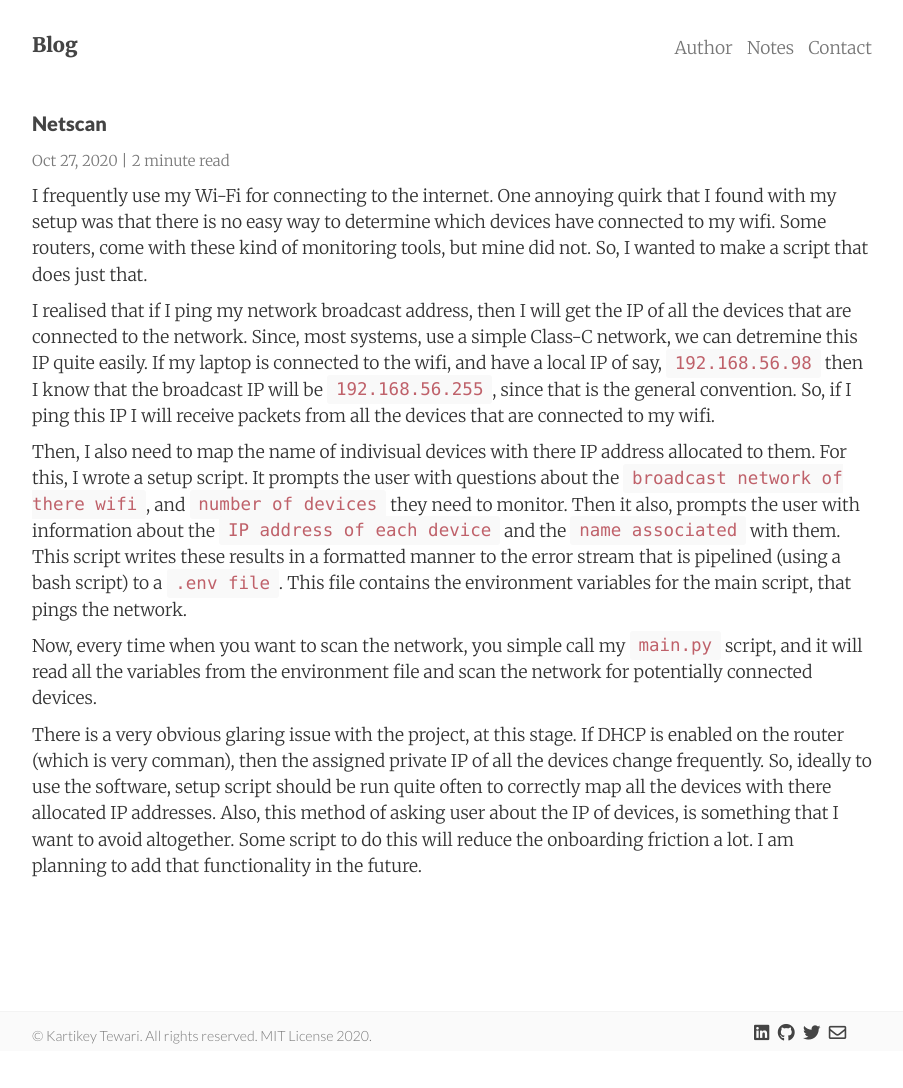
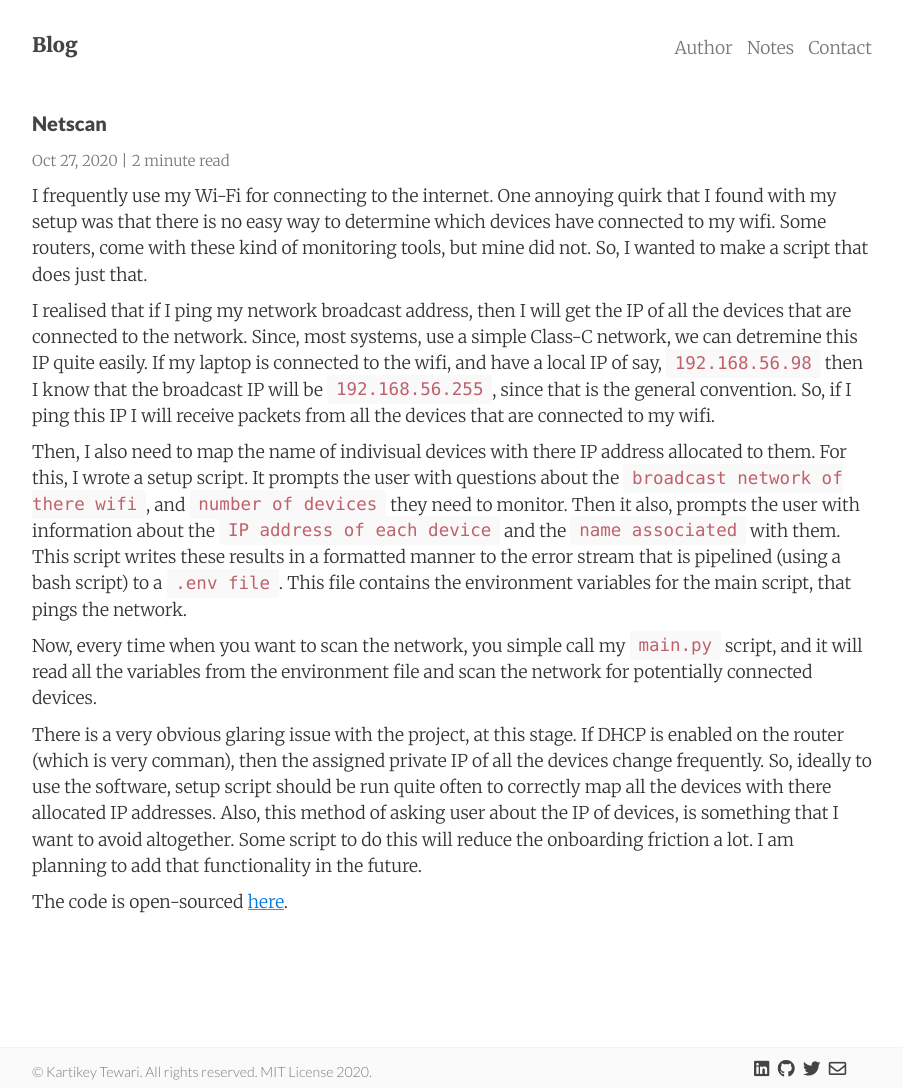
Before and after one commit to kartikeytewari/kartikeytewari.github.io, a Jekyll site: the page built from _posts/2020-10-27-netscan.md, in a window 1280 px wide. Shown: the whole page, without its empty margins (188-1091 px from the left). Built offline with Jekyll 4.4.1, drawn with Linux system fonts in a browser that asks for light colours; nearby versions of some CDN libraries; comment, search, counter and statistics services are not loaded; before the commit the page ends 1051 px from its top, so only the background shows below that.

Commit message:
add project link in net scan blog

```diff
--- a/_posts/2020-10-27-netscan.md
+++ b/_posts/2020-10-27-netscan.md
@@ -15,3 +15,5 @@ Then, I also need to map the name of indivisual devices with there IP address al
 Now, every time when you want to scan the network, you simple call my `main.py` script, and it will read all the variables from the environment file and scan the network for potentially connected devices.
 
 There is a very obvious glaring issue with the project, at this stage. If DHCP is enabled on the router (which is very comman), then the assigned private IP of all the devices change frequently. So, ideally to use the software, setup script should be run quite often to correctly map all the devices with there allocated IP addresses. Also, this method of asking user about the IP of devices, is something that I want to avoid altogether. Some script to do this will reduce the onboarding friction a lot. I am planning to add that functionality in the future.
+
+The code is open-sourced <a href="https://github.com/kartikeytewari/Netscanning">here</a>.
```
